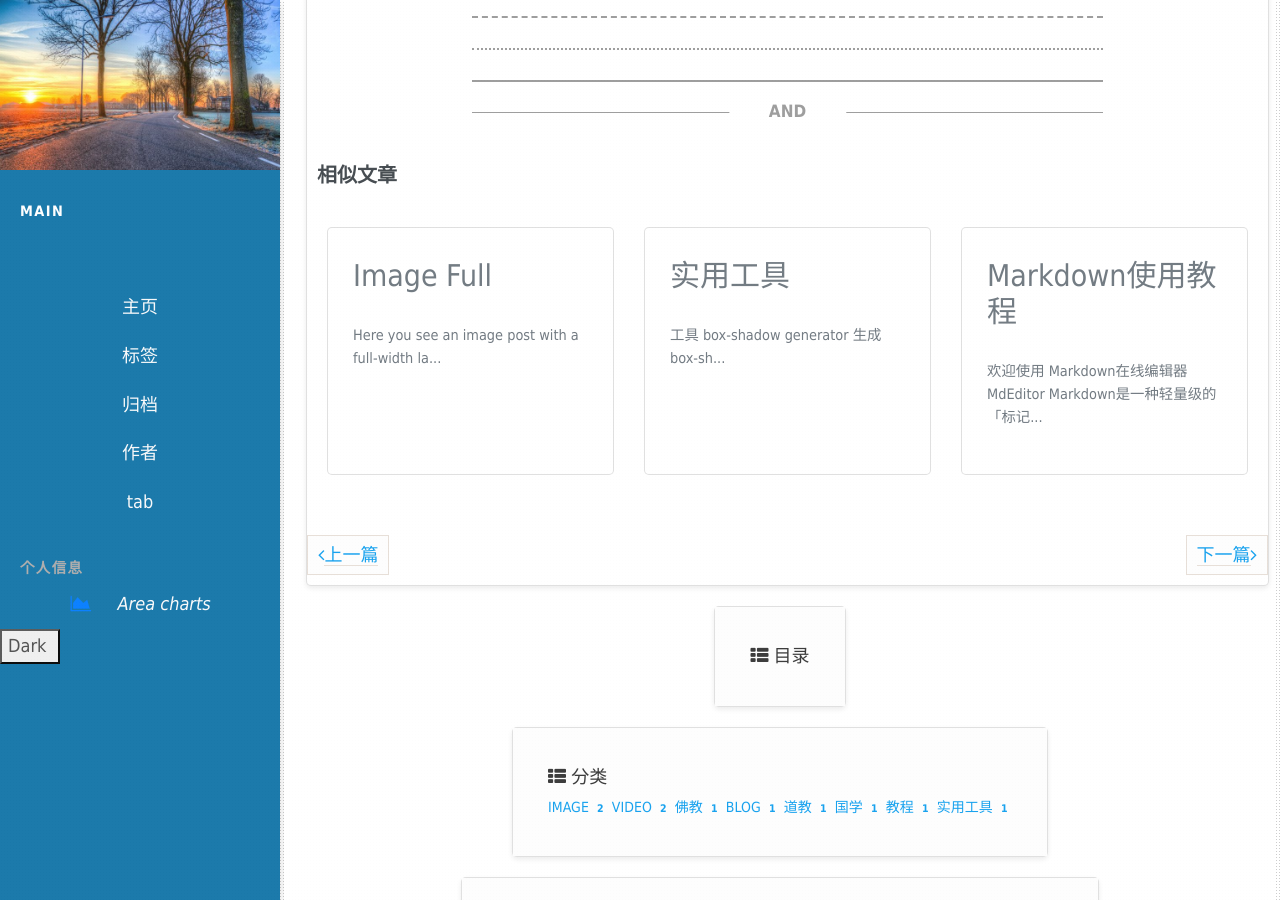
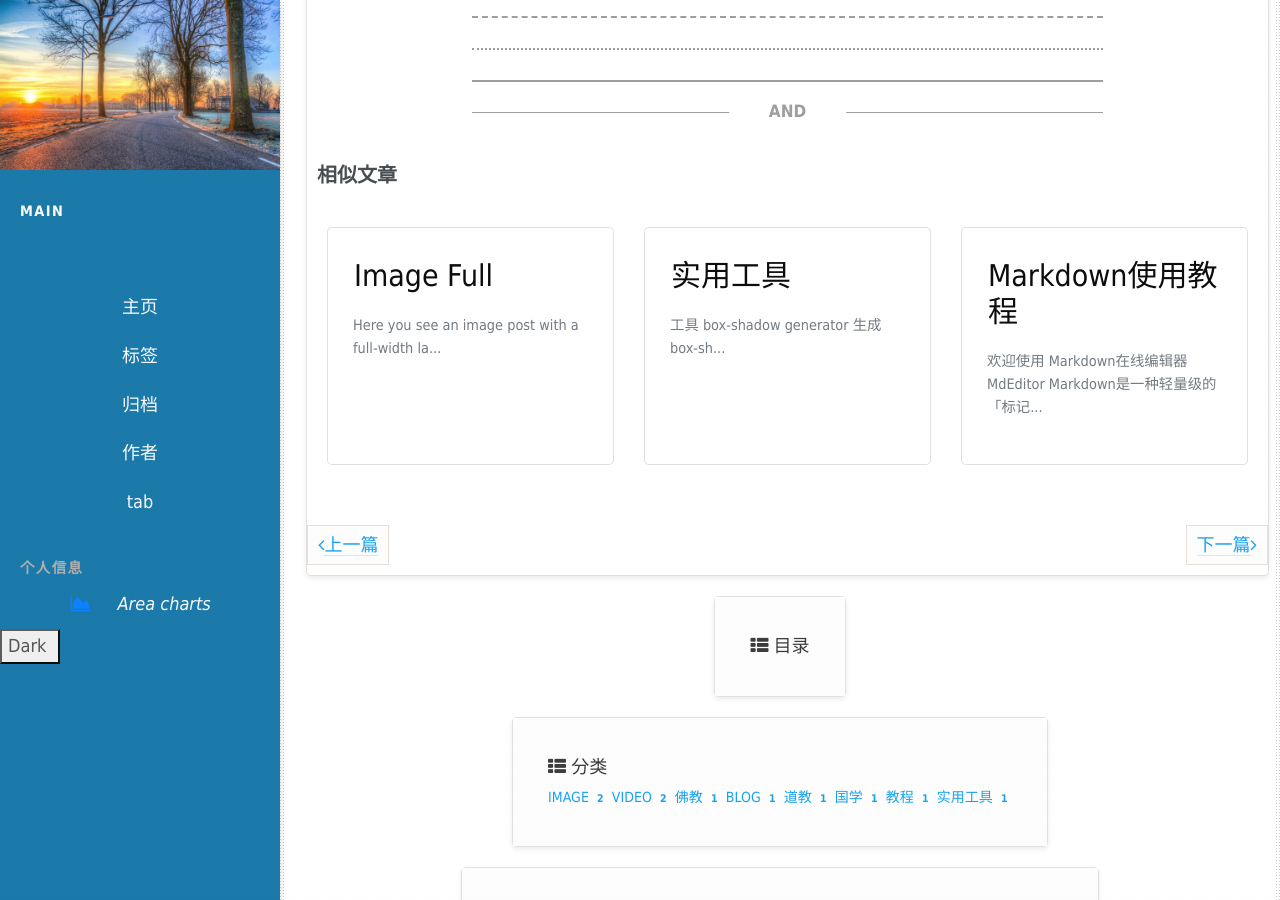
Before and after one commit to nengwuzhi/nengwuzhi.github.ioce, a Jekyll site: the page built from _posts/2015-02-07-img.md, in a window 1280 px wide and 900 px high, scrolled down 824 px. Built offline with Jekyll 4.4.1, drawn with Linux system fonts in a browser that asks for light colours; nearby versions of some CDN libraries.

Commit message:
Update related-posts.html

```diff
--- a/_includes/related-posts.html
+++ b/_includes/related-posts.html
@@ -94,7 +94,7 @@
         <a href="{{ post.url | relative_url }}">
           <div class="card-body">
             <div class="text-muted small">
-              <h4 class="pt-0 mt-1 mb-3" data-toc-skip>{{ post.title }}</h4>
+              <h4 class="pt-0 mt-1 mb-3 link-1" data-toc-skip>{{ post.title }}</h4>
               <p>
                 {% include no-linenos.html content=post.content %}
                 {{ content | markdownify | strip_html | truncate: 50 }}
```
